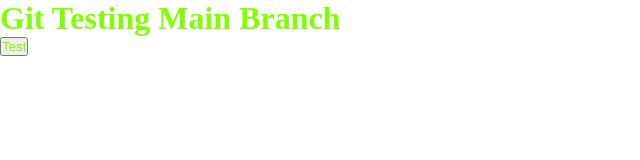
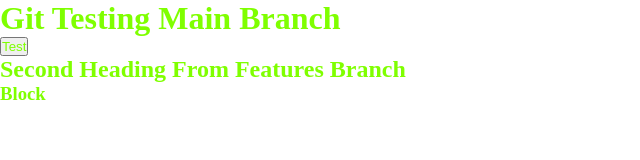
Before and after one commit to git-shubham-side/JS-Qs, a plain HTML site: page Project-Folder/index.html in a window 1280 px wide. Shown: the whole page, without its empty margins (0-640 px from the left). Drawn offline with Linux system fonts and the light colour scheme.

Commit message:
Index file is Modified

```diff
--- a/Project-Folder/index.html
+++ b/Project-Folder/index.html
@@ -9,6 +9,8 @@
   <body>
     <h1>Git Testing Main Branch</h1>
     <button>Test</button>
+    <h2>Second Heading From Features Branch</h2>
+    <h3>Block</h3>
     <script src="script.js"></script>
   </body>
 </html>
```
